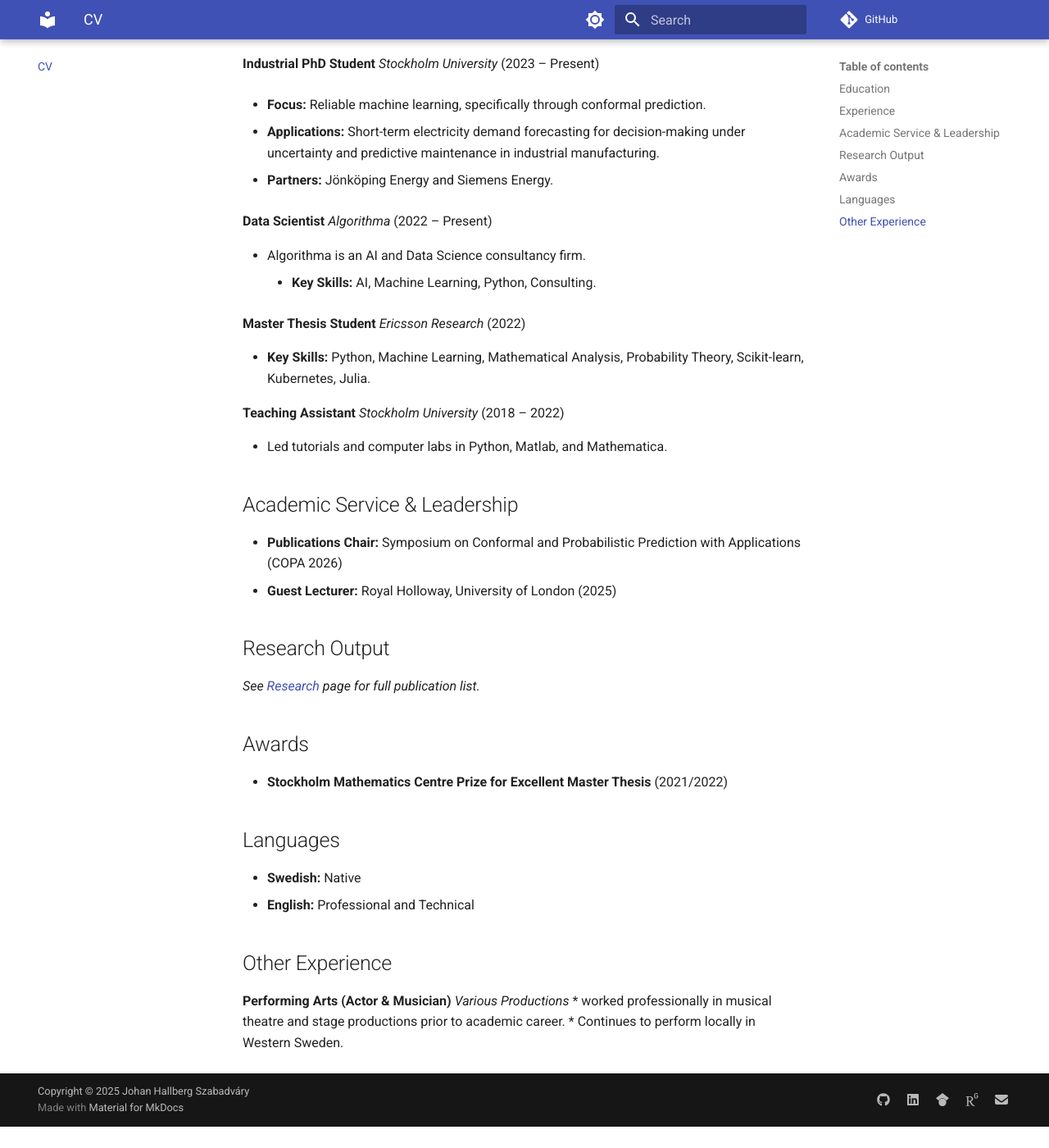
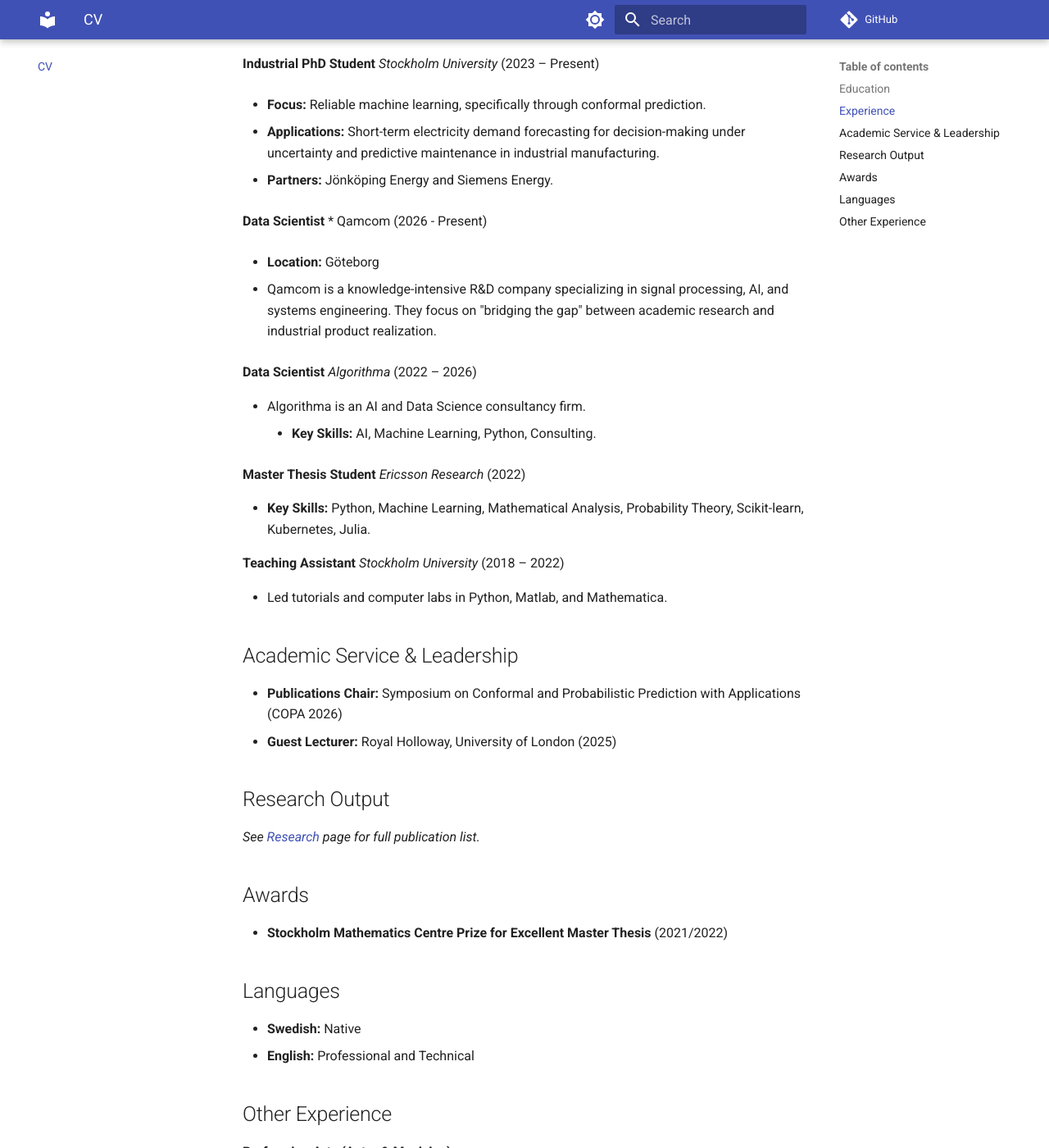
Before and after one commit to johan-hallberg-szabadvary/johan-hallberg-szabadvary.github.io, an MkDocs documentation site: the page built from docs/cv.md, in a window 1280 px wide and 1400 px high, scrolled down 439 px. Shown: the whole window at 82% size. Built offline with MkDocs 1.6.1 and Material for MkDocs 9.7.7, drawn with Linux system fonts in a browser that asks for light colours; comment, search, counter and statistics services are not loaded; before the commit the page ends 1813 px from its top, so only the background shows below that; some of the changed text lies outside the part shown.

Commit message:
Update CV

```diff
--- a/docs/cv.md
+++ b/docs/cv.md
@@ -22,7 +22,14 @@
 * **Partners:** Jönköping Energy and Siemens Energy.
 
 **Data Scientist**
-*Algorithma* (2022 – Present)
+* Qamcom (2026 - Present)
+
+* **Location:** Göteborg
+
+* Qamcom is a knowledge-intensive R&D company specializing in signal processing, AI, and systems engineering. They focus on "bridging the gap" between academic research and industrial product realization.
+
+**Data Scientist**
+*Algorithma* (2022 – 2026)
 
 * Algorithma is an AI and Data Science consultancy firm.
     * **Key Skills:** AI, Machine Learning, Python, Consulting.
@@ -57,6 +64,7 @@
 ## Other Experience
 
 **Performing Arts (Actor & Musician)**
-*Various Productions*
-* worked professionally in musical theatre and stage productions prior to academic career.
+
+* Worked professionally in musical theatre and stage productions prior to academic career.
+
 * Continues to perform locally in Western Sweden.
```
